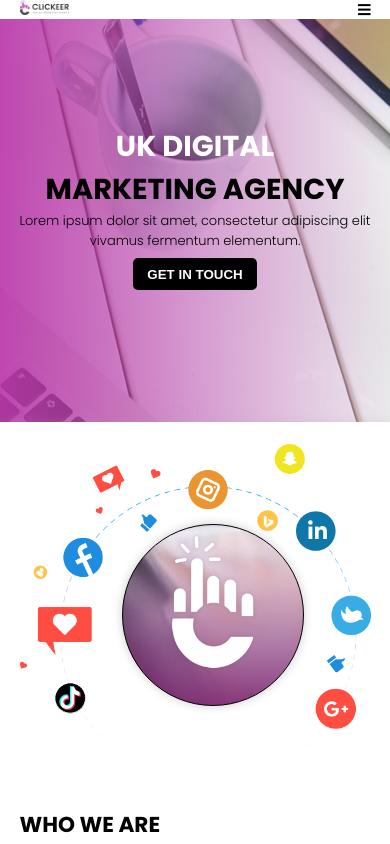
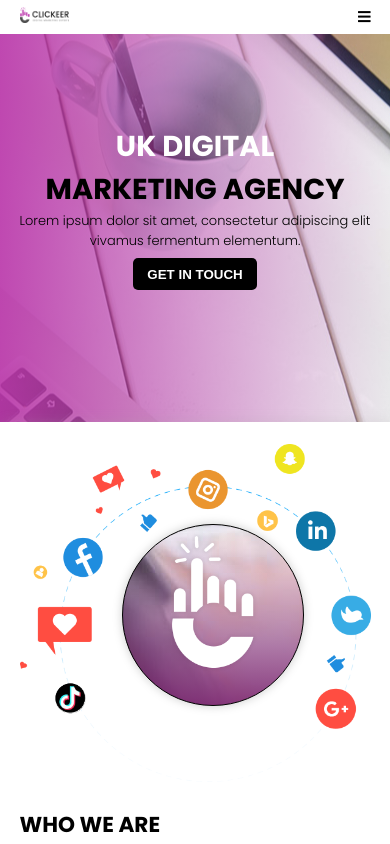
Before and after one commit to VishwashPrajapati/iflare-task, a plain HTML site: page index.html in a window 390 px wide. Shown: the top 844 px of the page. Drawn offline with nearby package versions, Linux system fonts and the light colour scheme.

Commit message:
nav padding

```diff
--- a/custom.css
+++ b/custom.css
@@ -576,7 +576,9 @@ textarea {
         margin: 0 auto;
     }
 
-
+.main__header{
+    padding: 1rem 0;
+}
     .nav__right {
         width: 70%;
         display: flex;
```
